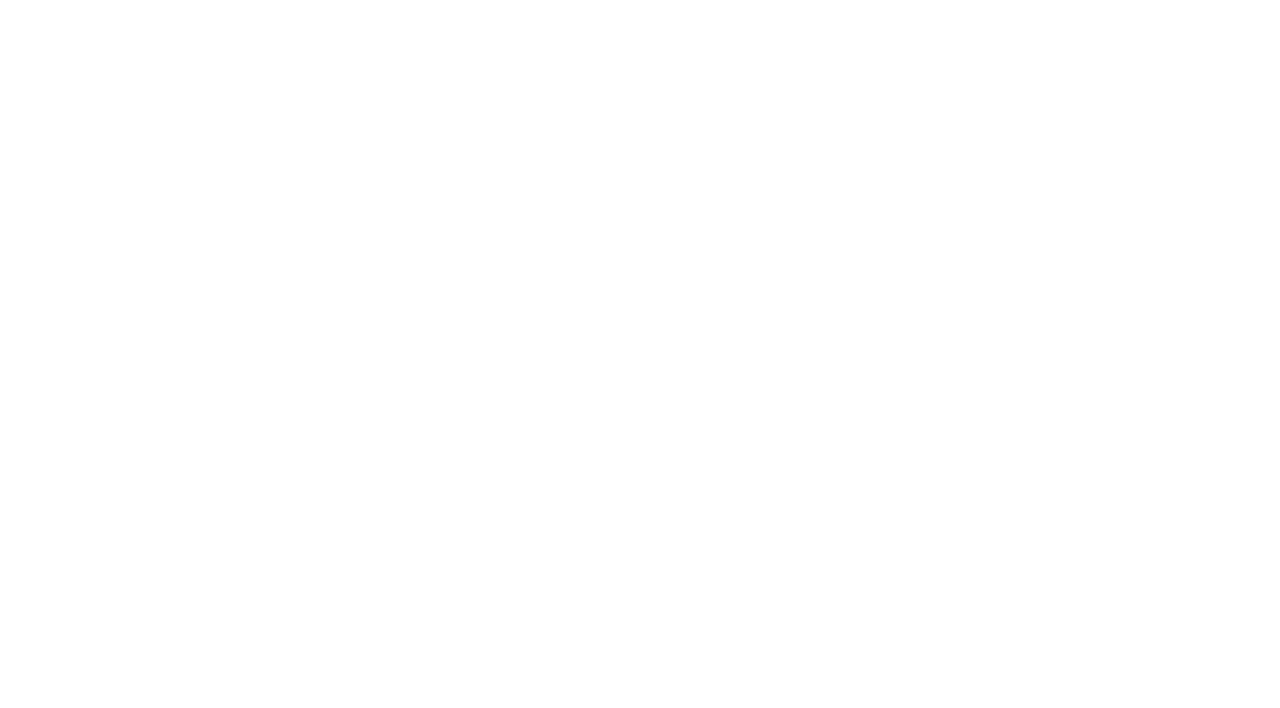
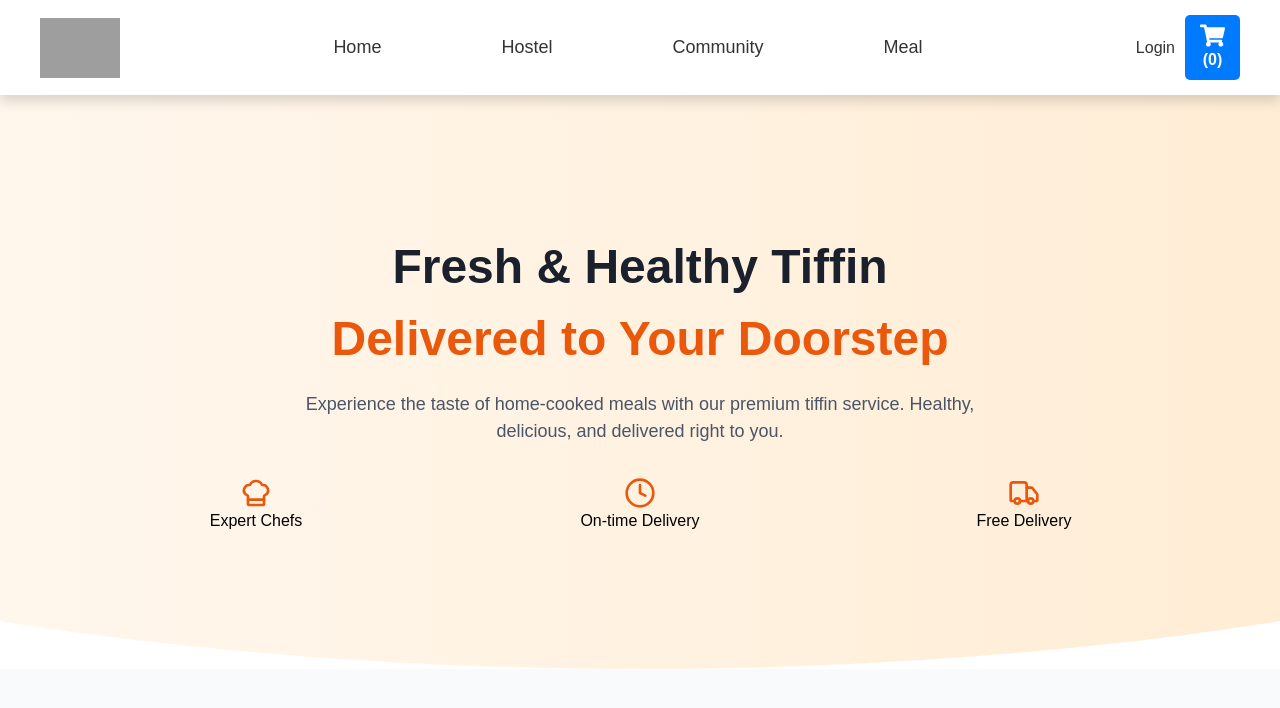
Before and after one commit to codinggita/homy, a React (Vite) app in the folder Frontend/vite_app/: page /tiffin in a window 1280 px wide. Before the commit this address had no page. Shown: the top 708 px of the page. Built offline with nearby package versions, Linux system fonts and the light colour scheme; grey boxes are pictures that could not be loaded.

Commit message:
Adding a subdetail page for tiffin

```diff
--- a/Frontend/vite_app/package.json
+++ b/Frontend/vite_app/package.json
@@ -14,6 +14,7 @@
     "@reduxjs/toolkit": "^2.6.0",
     "@tailwindcss/vite": "^4.0.4",
     "axios": "^1.7.9",
+    "lucide-react": "^0.483.0",
     "react": "^18.3.1",
     "react-dom": "^18.3.1",
     "react-icons": "^5.4.0",
--- a/Frontend/vite_app/src/App.jsx
+++ b/Frontend/vite_app/src/App.jsx
@@ -10,6 +10,7 @@ import Community from "./Pages/Community.jsx";
 import Mealmain from "./Pages/Meal2/Mealmain.jsx";
 import MainLogin from "./Components/LogIn.jsx";
 import MealDetails from './Pages/Subpages/Detail.jsx'; // Import Meal Detail Page
+import Tiffin_main from './Pages/Tifin detail page/tiffinmain.jsx'
 
 import store from "./Components/store.jsx";
 import Cart from "./Components/cart.jsx"
@@ -34,6 +35,7 @@ const App = () => {
           <Route path="/register" element={<Register />} />
           <Route path="/profile" element={<Profile />} />
           <Route path="/login" element={<Login />} />
+          <Route path="/tiffin" element={<Tiffin_main />} />
         </Route>
       </Routes>
     </BrowserRouter>
--- a/Frontend/vite_app/src/Pages/Meal2/Tiffin.jsx
+++ b/Frontend/vite_app/src/Pages/Meal2/Tiffin.jsx
@@ -1,11 +1,19 @@
-import React from "react";
+import {React} from "react";
+import {useNavigate } from "react-router-dom";
 import './Tiffin.css'
 import Menu from "./Menu";
+
+
 const Tiffin =()=>{
+const navigate=useNavigate();
+const handelclick=()=>{
+  navigate("/tiffin");
+};
+
+    const MealCard = ({ image, name, type, reviews, details, price,mreview }) => {
 
 
 
-    const MealCard = ({ image, name, type, reviews, details, price,mreview }) => {
         return (
           <div className="meal-card">
             <img src={image} alt={name} className="meal-image" />
@@ -15,7 +23,7 @@ const Tiffin =()=>{
               <p className="reviews"> {mreview}⭐ ({reviews} reviews) </p>
               <p className="details">{details}</p>
               <p className="price">₹{price}/meal</p>
-              <button className="subscribe-btn">Subscribe Now</button>
+              <button className="subscribe-btn" onClick={handelclick}>Subscribe Now</button>
             </div>
           </div>
         );
@@ -30,7 +38,9 @@ const Tiffin =()=>{
           reviews: "128",
           details: "4 Rotis, Dal, Rice, 2 Sabzi, Salad, Papad",
           price: "120",
-           mreview:"4.4"
+           mreview:"4.4",
+          path:'/tiffin'
+
         },
         {
           image: "https://res.cloudinary.com/doqzxuxb1/image/upload/v1740505768/img_qm9zkf.png",
@@ -79,7 +89,6 @@ const Tiffin =()=>{
      <Menu/>
 
 
-
     </main>
 
 
--- /dev/null
+++ b/Frontend/vite_app/src/Pages/Tifin detail page/components/Tiffinhero/TiffinHero.css
@@ -0,0 +1,62 @@
+/* TiffinHero.css */
+
+.tiffin-hero {
+    position: relative;
+    background: linear-gradient(to right, #fff7ed, #ffedd5);
+    padding: 136px 16px;
+    text-align: center;
+  }
+
+  .tiffin-content {
+    max-width: 1120px;
+    margin: 0 auto;
+  }
+  .tiffin-content h1 {
+    font-size: 3rem;
+    font-weight: 800;
+    color: #1a202c;
+    display: flex;
+    flex-direction: column;
+
+  }
+
+  .tiffin-content .highlight {
+    color: #ea580c;
+  }
+
+  .tiffin-content p {
+    margin-top: 16px;
+    font-size: 1.125rem;
+    color: #4a5568;
+    max-width: 720px;
+    margin-left: auto;
+    margin-right: auto;
+  }
+
+  .tiffin-features {
+    display: flex;
+    justify-content: center;
+    gap: 32px;
+    margin-top: 32px;
+  }
+
+  .feature {
+    display: flex;
+    flex-direction: column;
+    align-items: center;
+  }
+
+  .icon {
+    width: 32px;
+    height: 32px;
+    color: #ea580c;
+  }
+
+  .wave-divider svg {
+    width: 100%;
+    height: 48px;
+    color: #ffffff;
+    position: absolute;
+    bottom: 0;
+    left: 0;
+  }
--- /dev/null
+++ b/Frontend/vite_app/src/Pages/Tifin detail page/components/Tiffinhero/Tiffin_Hero.jsx
@@ -0,0 +1,43 @@
+import React from "react";
+import { ChefHat, Clock, Truck } from "lucide-react";
+import "./TiffinHero.css";
+
+export default function TiffinHero() {
+  return (
+    <div className="tiffin-hero">
+      <div className="tiffin-content">
+        <div className="text-center">
+          <h1>
+            <span>Fresh & Healthy Tiffin</span>
+            <span className="highlight">Delivered to Your Doorstep</span>
+          </h1>
+          <p>
+            Experience the taste of home-cooked meals with our premium tiffin
+            service. Healthy, delicious, and delivered right to you.
+          </p>
+
+          <div className="tiffin-features">
+            <div className="feature">
+              <ChefHat className="icon" />
+              <span>Expert Chefs</span>
+            </div>
+            <div className="feature">
+              <Clock className="icon" />
+              <span>On-time Delivery</span>
+            </div>
+            <div className="feature">
+              <Truck className="icon" />
+              <span>Free Delivery</span>
+            </div>
+          </div>
+        </div>
+      </div>
+
+      <div className="wave-divider">
+        <svg viewBox="0 0 1440 48" fill="currentColor" preserveAspectRatio="none">
+          <path d="M0 48h1440V0C1440 0 1140 48 720 48C300 48 0 0 0 0v48z" />
+        </svg>
+      </div>
+    </div>
+  );
+}
--- /dev/null
+++ b/Frontend/vite_app/src/Pages/Tifin detail page/tiffinmain.jsx
@@ -0,0 +1,14 @@
+import React from "react";
+import TiffinHero from "./components/Tiffinhero/Tiffin_Hero.jsx";
+import "./tifin.css";
+
+const Tiffin_main = () => {
+
+  return (
+    <div className="app-container">
+      <TiffinHero />
+    </div>
+  );
+};
+
+export default Tiffin_main;
--- /dev/null
+++ b/Frontend/vite_app/src/Pages/Tifin detail page/tifin.css
@@ -0,0 +1,34 @@
+/* App.css */
+
+.app-container {
+    min-height: 100vh;
+    background-color: #f9fafb;
+  }
+
+  .meal-plans-section {
+    max-width: 1120px;
+    margin: 0 auto;
+    padding: 64px 16px;
+  }
+
+  .section-header {
+    text-align: center;
+    margin-bottom: 48px;
+  }
+
+  .section-header h2 {
+    font-size: 24px;
+    font-weight: bold;
+    color: #1a202c;
+  }
+
+  .section-header p {
+    margin-top: 16px;
+    color: #4a5568;
+  }
+
+  .meal-plans-grid {
+    display: grid;
+    grid-template-columns: repeat(auto-fit, minmax(300px, 1fr));
+    gap: 32px;
+  }
```
Also changed, not shown: 1 other file (tests, documents, lock files or other folders).
